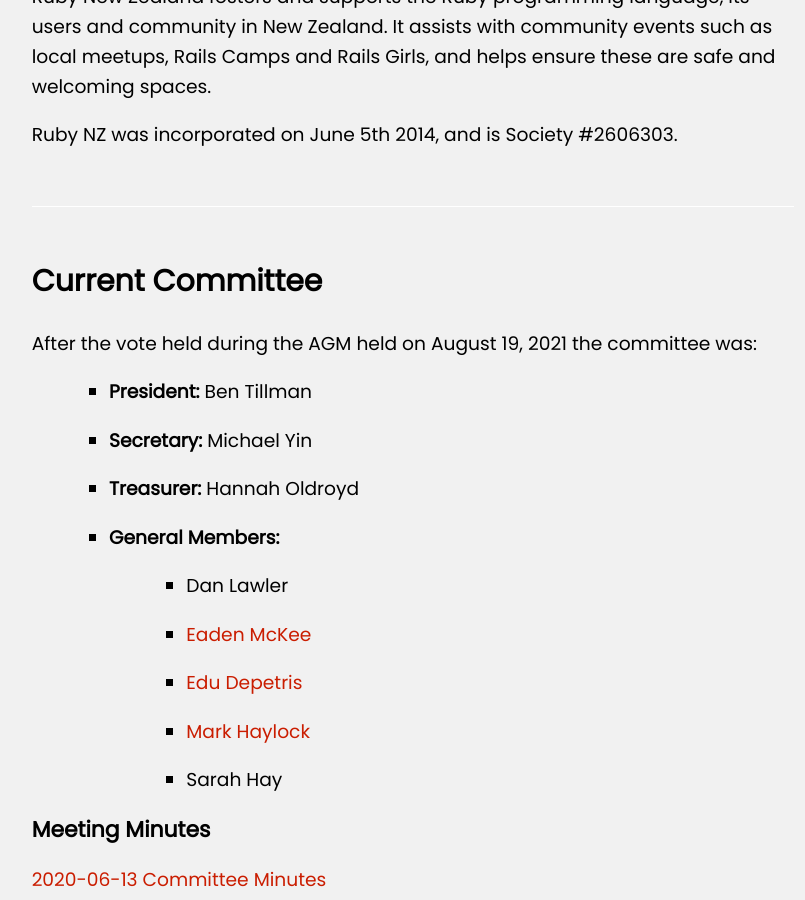
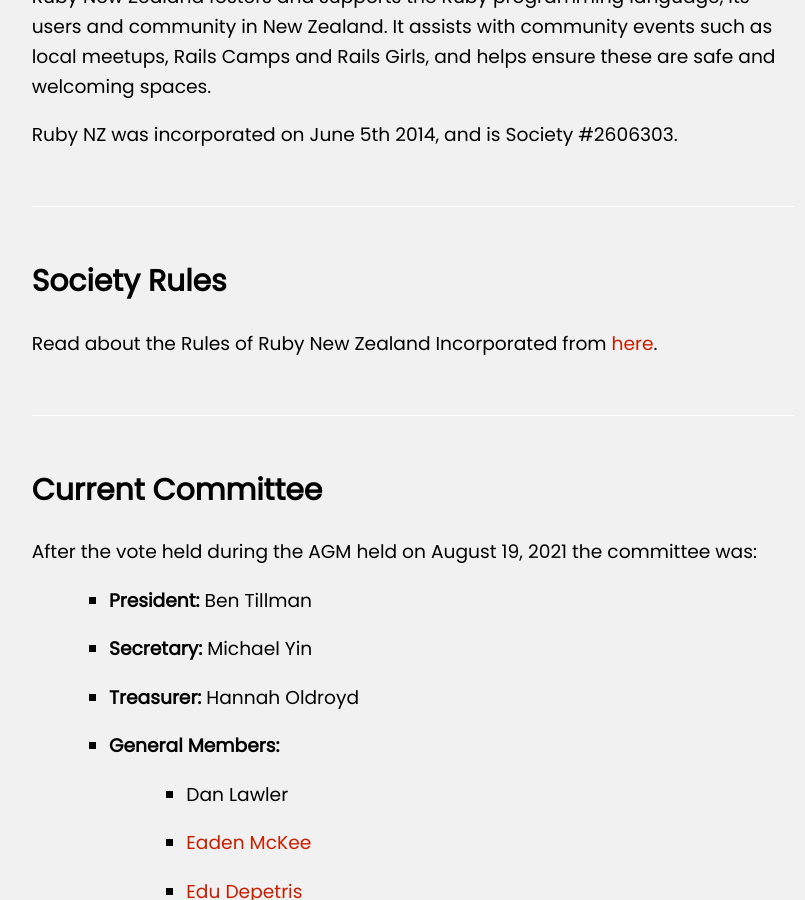
Before and after one commit to rubynz/www, a Jekyll site: the page built from index.html, in a window 1280 px wide and 900 px high, scrolled down 1691 px. Shown: the whole window, without its empty margins (427-1232 px from the left). Built offline with Jekyll 4.4.1, drawn with Linux system fonts in a browser that asks for light colours; nearby versions of some CDN libraries.

Commit message:
Include society rules as PDF

```diff
--- a/_layouts/default.html
+++ b/_layouts/default.html
@@ -50,6 +50,7 @@
             <a href="/grants">Community Grants</a>
             <a href="/#code-of-conduct">Code of Conduct</a>
             <a href="/#about-us">About us</a>
+            <a href="/#society-rules">Society Rules</a>
             <a href="/strategy">Strategic Vision</a>
             <a href="/#current-committee">Current Committee</a>
             <a href="/#past-committee">Past Committee</a>
--- a/index.html
+++ b/index.html
@@ -80,6 +80,13 @@
 </section>
 <hr />
 
+<section id="society-rules">
+  <h2>Society Rules</h2>
+
+  <p>Read about the Rules of Ruby New Zealand Incorporated from <a href="society-rules.pdf" target="_blank">here</a>.</p>
+</section>
+<hr />
+
 <section id="current-committee">
   <h2>Current Committee</h2>
   <p>After the vote held during the AGM held on August 19, 2021 the committee was:</p>
```
Also changed, not shown: 1 other file.
